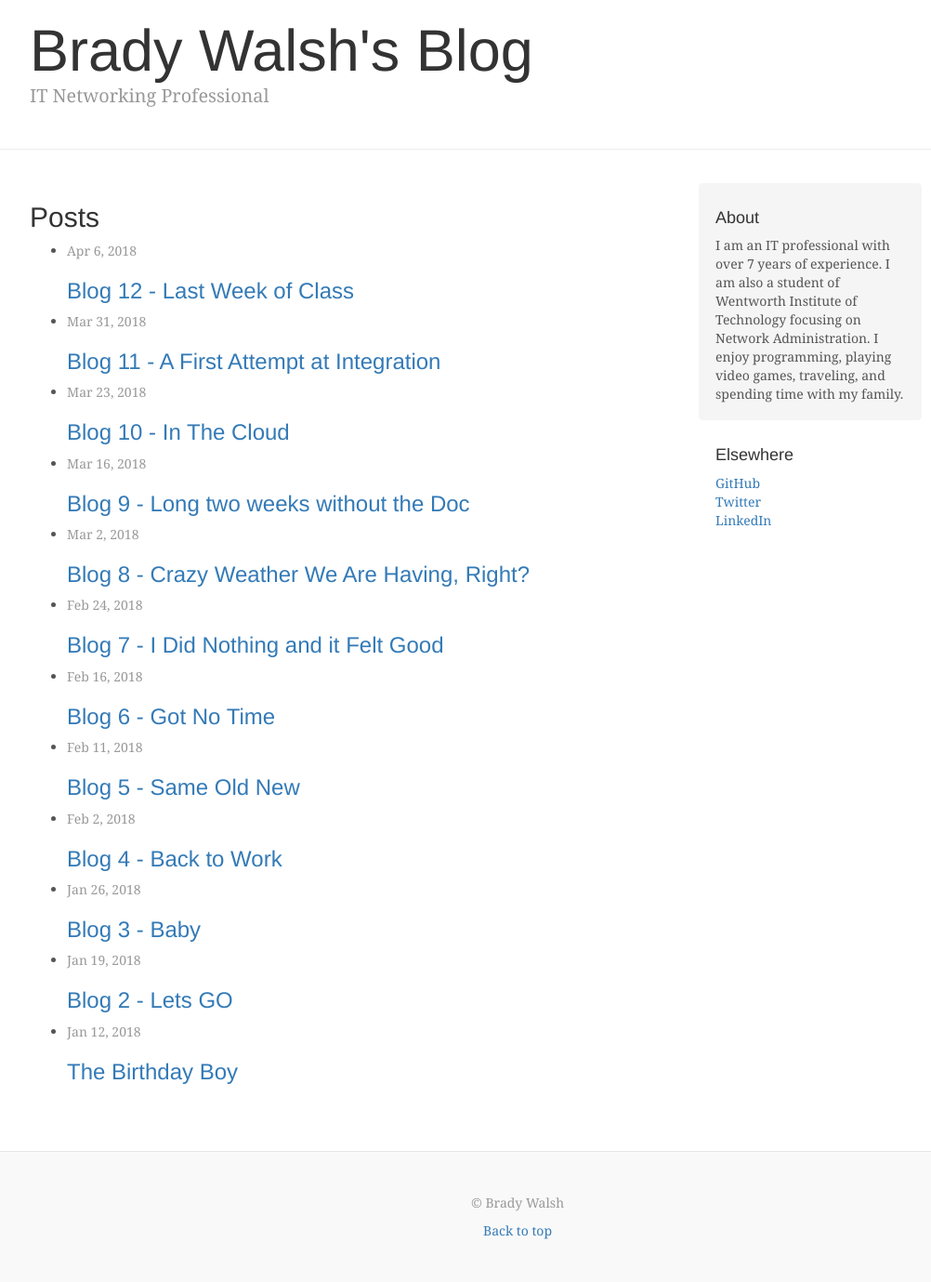
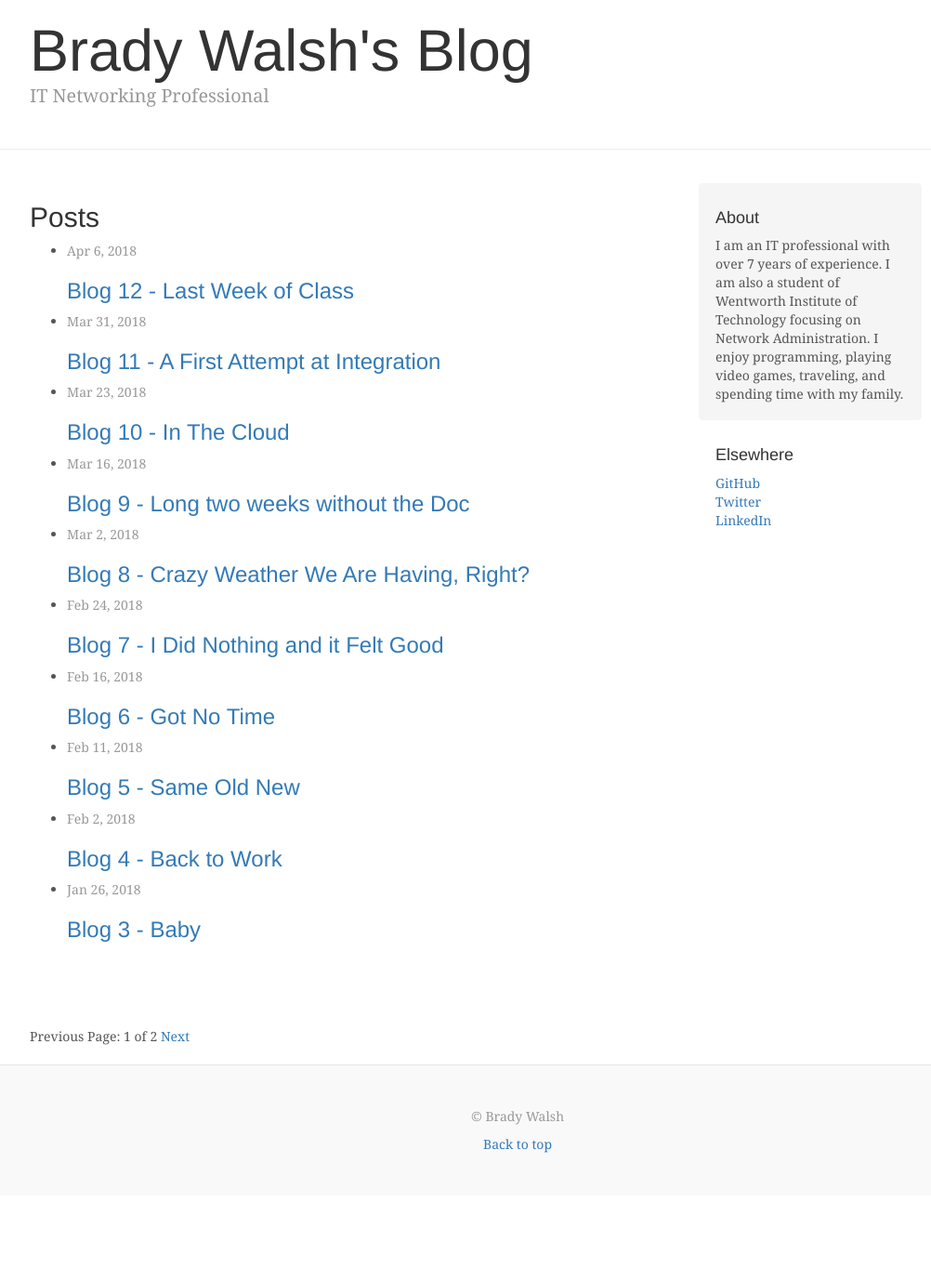
Before and after one commit to knighthawkbro/knighthawkbro.github.io, a Jekyll site: the page built from blog/index.html, in a window 1280 px wide. Shown: the whole page at 93% size, without its empty margins (83-1085 px from the left). Built offline with Jekyll 4.4.1, drawn with Linux system fonts in a browser that asks for light colours; nearby versions of some CDN libraries; the list of posts is cut into pages by our own code; after the commit the page ends 1286 px from its top, so only the background shows below that.

Commit message:
Added blog pagination

```diff
--- a/_config.yml
+++ b/_config.yml
@@ -5,6 +5,12 @@
 # # url: "localhost:3000" # the base hostname & protocol for your site e.g. http://willianjusten.com.br
 
 # General Information
+paginate: 10
+paginate_path: "/blog/page:num"
+plugins:
+  - jekyll-paginate
+
+
 user:
   name: Brady Walsh
   title: IT Networking Professional
--- a/blog.html
+++ b/blog/index.html
@@ -11,7 +11,7 @@
             <div class="blog-post">
                 <h2>Posts</h2>
                 <ul>
-                    {% for post in site.posts %}
+                    {% for post in paginator.posts %}
                     <li>
                         <span class="blog-post-meta">{{ post.date | date: "%b %-d, %Y"}}</span>
                         <h3>
@@ -21,6 +21,19 @@
                     {% endfor %}
                 </ul>
             </div><!-- /.blog-post -->
+            <div class="pagination">
+                {% if paginator.previous_page %}
+                    <a href="{{ paginator.previous_page_path }}" class="previous">Previous</a>
+                {% else %}
+                    <span class="previous">Previous</span>
+                {% endif %}
+                <span class="page_number">Page: {{ paginator.page }} of {{ paginator.total_pages }}</span>
+                {% if paginator.next_page %}
+                    <a href="{{ paginator.next_page_path }}" class="next">Next</a>
+                {% else %}
+                    <span class="next">Next</span>
+                {% endif %}
+            </div>
             {% endif %}
         </div><!-- /.blog-main -->
         {% include blog_sidebar.html %}
```
